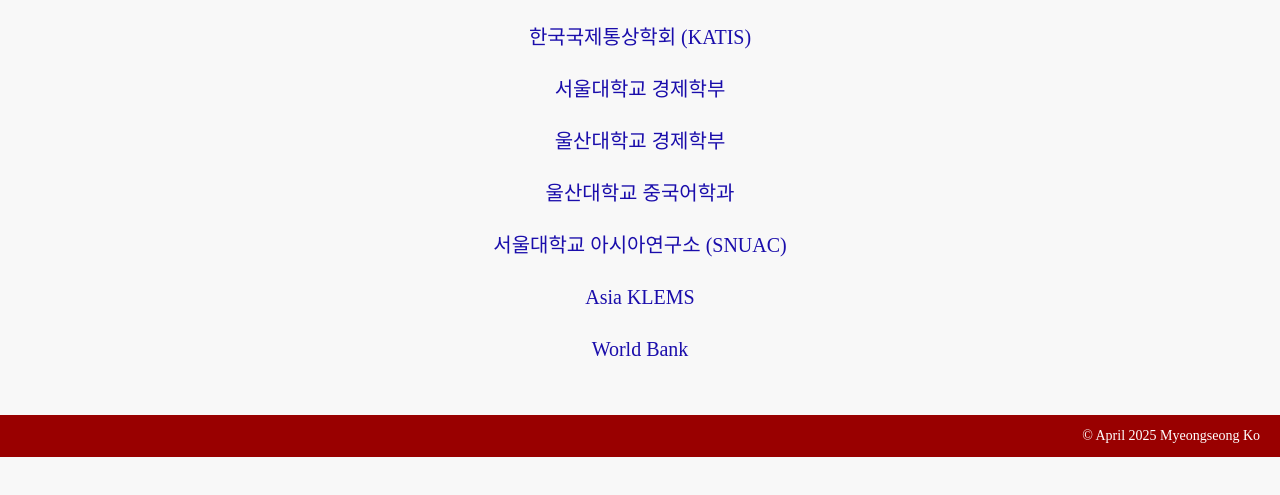
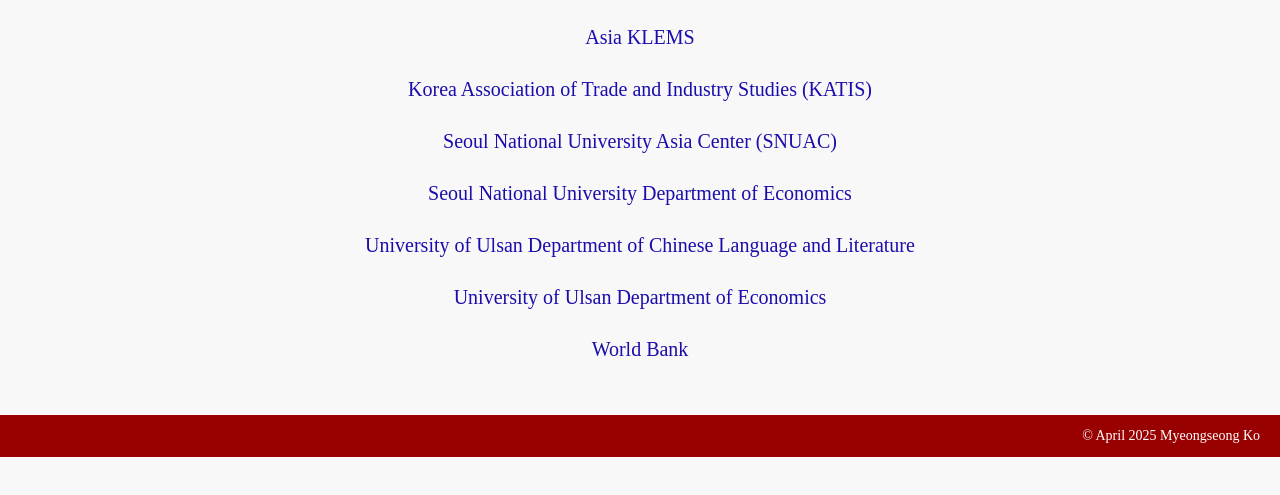
Before and after one commit to MyeongseongKo/Myeongseong-Ko, a plain HTML site: page affiliations.html in a window 1280 px wide. Shown: the part 211-706 px from the top of the page. Drawn offline with Linux system fonts and the light colour scheme.

Commit message:
Update affiliations.html

```diff
--- a/affiliations.html
+++ b/affiliations.html
@@ -74,17 +74,17 @@
 <div class="container">
   <h1>Affiliations</h1>
 
-  <p><a class="affiliation-link" href="http://www.katis.or.kr/" target="_blank">한국국제통상학회 (KATIS)</a></p>
+  <p><a class="affiliation-link" href="http://asiaklems.net/" target="_blank">Asia KLEMS</a></p>
 
-  <p><a class="affiliation-link" href="https://www.bing.com/search?q=서울대%20경제학부" target="_blank">서울대학교 경제학부</a></p>
+  <p><a class="affiliation-link" href="http://www.katis.or.kr/" target="_blank">Korea Association of Trade and Industry Studies (KATIS)</a></p>
 
-  <p><a class="affiliation-link" href="https://economics.ulsan.ac.kr/economics" target="_blank">울산대학교 경제학부</a></p>
+  <p><a class="affiliation-link" href="https://snuac.snu.ac.kr/" target="_blank">Seoul National University Asia Center (SNUAC)</a></p>
 
-  <p><a class="affiliation-link" href="https://china.ulsan.ac.kr/china" target="_blank">울산대학교 중국어학과</a></p>
+  <p><a class="affiliation-link" href="https://www.bing.com/search?q=서울대%20경제학부" target="_blank">Seoul National University Department of Economics</a></p>
 
-  <p><a class="affiliation-link" href="https://snuac.snu.ac.kr/" target="_blank">서울대학교 아시아연구소 (SNUAC)</a></p>
+  <p><a class="affiliation-link" href="https://china.ulsan.ac.kr/china" target="_blank">University of Ulsan Department of Chinese Language and Literature</a></p>
 
-  <p><a class="affiliation-link" href="http://asiaklems.net/" target="_blank">Asia KLEMS</a></p>
+  <p><a class="affiliation-link" href="https://economics.ulsan.ac.kr/economics" target="_blank">University of Ulsan Department of Economics</a></p>
 
   <p><a class="affiliation-link" href="https://www.worldbank.org/ext/en/home" target="_blank">World Bank</a></p>
 
```
